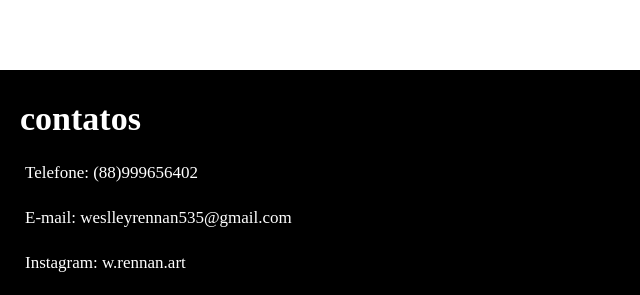
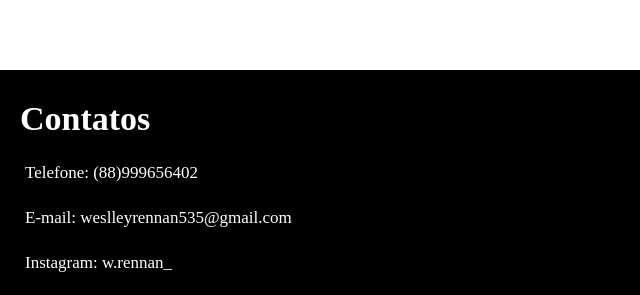
Before and after one commit to WeslleyRennan/Portfolio-pessoal, a plain HTML site: page index.html in a window 1280 px wide. Shown: the part 2126-2421 px from the top of the page, 0-640 px from the left. Drawn offline with Linux system fonts and the light colour scheme; a web font is replaced by a local one.

Commit message:
Update index.html

```diff
--- a/index.html
+++ b/index.html
@@ -111,11 +111,11 @@
   </section>
 
   <footer>
-    <h1 class="footer-texto">contatos</h1>
+    <h1 class="footer-texto">Contatos</h1>
     <ul>
       <li>Telefone: (88)999656402</li>
       <li>E-mail: weslleyrennan535@gmail.com</li>
-      <li>Instagram: w.rennan.art</li>
+      <li>Instagram: w.rennan_</li>
     </ul>
     <ul>
     <li><img src="img/telefone.png" class="icon"></li>
```
